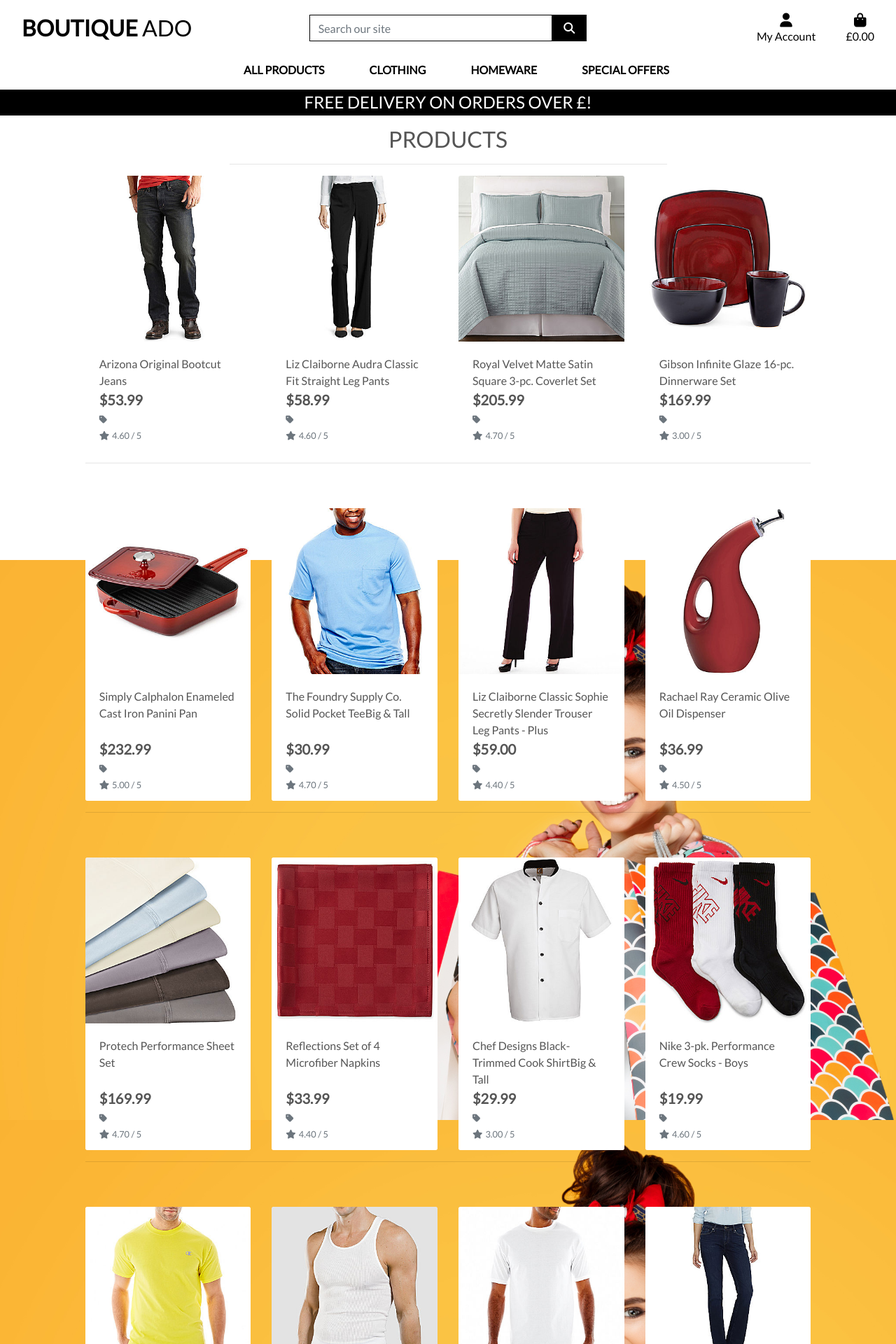
After one commit to ozluna/BOUTIQUE-ADO, a Django app: template products/templates/products/product_detail.html in a window 1280 px wide. The commit adds this page. Shown: the top 1920 px of the page at 70% size. Run offline with Django 3.2, Linux system fonts and the light colour scheme; the template is opened without the code that fills it: values that come from a table or form of the project are taken from there, others are empty; data comes from the database, SQL or seed files in the repository; some libraries are stand-ins or nearby versions.

Commit message:
adding the new bits

```diff
--- a/boutique_ado/urls.py
+++ b/boutique_ado/urls.py
@@ -23,4 +23,5 @@ urlpatterns = [
     path('admin/', admin.site.urls),
     path('accounts/', include('allauth.urls')),
     path('', include('home.urls')),
+    path('products/', include('products.urls')),
 ] + static(settings.MEDIA_URL, document_root=settings.MEDIA_ROOT)
--- a/products/models.py
+++ b/products/models.py
@@ -1,6 +1,7 @@
 from django.db import models
 
 # Create your models here.
+# null=True means is optional
 
 
 class Category(models.Model):
--- /dev/null
+++ b/products/templates/products/product_detail.html
@@ -0,0 +1,86 @@
+{% extends "base.html" %}
+{% load static %}
+
+{%block page_header %}
+    <div class="container header-container">
+        <div class="row">
+            <div class="col"></div>
+        </div>
+    </div>
+{%endblock%}
+{% block content %}
+    <div class="overlay"></div>
+    <div class="container-fluid">
+        <div class="row">
+            <div class="col text-center mt-3">
+                <h2 class="logo-font">Products</h2>
+                <hr class="w-50 mb-1">
+            </div>
+        </div>
+        <div class="row">
+            <div class="product-container col-10 offset-1">
+                <div class="row mt-1 mb-2"></div>
+                <div class="row">
+                    {% for product in products %}
+                        <div class="col-sm-6 col-md-6 col-lg-4 col-xl-3">
+                            <div class="card h-100 border-0">
+                                {% if product.image %}
+                                <a href="{%url 'product_detail' product.id %}">
+                                    <img class="card-img-top img-fluid" src="{{ product.image.url }}" alt="{{ product.name }}">
+                                </a>
+                                {% else %}
+                                <a href="{%url 'product_detail' product.id %} ">
+                                    <img class="card-img-top img-fluid" src="{{ MEDIA_URL }}noimage.png" alt="{{ product.name }}">
+                                </a>
+                                {% endif %}
+                                <div class="card-body pb-0">
+                                    <p class="mb-0">{{ product.name }}</p>
+                                </div>
+                                <div class="card-footer bg-white pt-0 border-0 text-left">
+                                    <div class="row">
+                                        <div class="col">
+                                            <p class="lead mb-0 text-left font-weight-bold">${{ product.price }}</p>
+                                            {% if product.category %}
+                                            <p class="small mt-1 mb-0">
+                                                <a href="{% url 'product' %}?category={{product.category.name}}" class="text-muted">
+                                                    <i class="fas fa-tag mr-1"></i>
+                                                </a>
+                                            </p>
+                                            {% endif %}
+                                            {% if product.rating %}
+                                                <small class="text-muted"><i class="fas fa-star mr-1"></i>{{ product.rating }} / 5</small>
+                                            {% else %}
+                                                <small class="text-muted">No Rating</small>
+                                            {% endif %}
+                                        </div>
+                                    </div>
+                                </div>
+                            </div>
+                        </div>
+                        <!-- this is to fit the products different screen sizes-->
+                        {% if forloop.counter|divisibleby:1 %}
+                            <div class="col-12 d-sm-none mb-5">
+                                <hr>
+                            </div>
+                        {% endif %}
+                        {% if forloop.counter|divisibleby:2 %}
+                            <div class="col-12 d-none d-sm-block d-md-block d-lg-none mb-5">
+                                <hr>
+                            </div>
+                        {% endif %}
+                        {% if forloop.counter|divisibleby:3 %}
+                            <div class="col-12 d-none d-lg-block d-xl-none mb-5">
+                                <hr>
+                            </div>
+                        {% endif %}
+                        {% if forloop.counter|divisibleby:4 %}
+                            <div class="col-12 d-none d-xl-block mb-5">
+                                <hr>
+                            </div>
+                        {% endif %}
+                    {% endfor %}
+                </div>
+            </div>
+        </div>
+    </div>
+{% endblock %}
--- /dev/null
+++ b/products/urls.py
@@ -0,0 +1,9 @@
+from django.urls import path
+from . import views
+
+
+urlpatterns = [
+    path('', views.all_products, name='products'),
+    path('<product_id>', views.product_detail, name='product_detail'),
+
+]
--- a/static/css/base.css
+++ b/static/css/base.css
@@ -1,7 +1,7 @@
 @import url('https://fonts.googleapis.com/css2?family=Lato&display=swap');
 
 html {
-    height:100%;
+    height: 100%;
 }
 
 body {
@@ -57,8 +57,24 @@ body {
 .border-black {
     border: 1px solid black !important;
 }
+
 .bg-black {
-    background:#000 !important;
+    background: #000 !important;
+}
+
+.overlay {
+	height: 100%;
+	width: 100%;
+	top: 0;
+	left: 0;
+	position: fixed;
+	background: white;
+	z-index: -1;
+}
+
+a.category-badge > span.badge:hover {
+    background: #212529 !important;
+    color: #fff !important;
 }
 
 /* -------------------------------- Media Queries */
@@ -84,3 +100,14 @@ body {
         padding-top: 164px;
     }
 }
+
+/* pad the top a bit when navbar is collapsed on mobile */
+@media (max-width: 991px) {
+    .header-container {
+        padding-top: 116px;
+    }
+
+    body {
+        height: calc(100vh - 116px);
+    }
+}
--- a/templates/includes/main-nav.html
+++ b/templates/includes/main-nav.html
@@ -17,10 +17,10 @@
                 Clothing
             </a>
             <div class="dropdown-menu border-0" aria-labelledby="clothing-link">
-                <a href="" class="dropdown-item">Activewear &amp; Essentials</a>
-                <a href="" class="dropdown-item">Jeans</a>
-                <a href="" class="dropdown-item">Shirts</a>
-                <a href="" class="dropdown-item">All Clothing</a>
+                <a href="{% url 'products' %}?category=activewear,essentials" class="dropdown-item">Activewear &amp; Essentials</a>
+                <a href="{% url 'products' %}?category=jeans" class="dropdown-item">Jeans</a>
+                <a href="{% url 'products' %}?category=shirts" class="dropdown-item">Shirts</a>
+                <a href="{% url 'products' %}?category=activewear,essentials,jeans,shirts" class="dropdown-item">All Clothing</a>
             </div>
         </li>
 
```
Also changed, not shown: products/admin.py (+24 -2 lines), products/templates/products/products.html (added, +115 -0 lines), products/views.py (+46 -1 lines).
